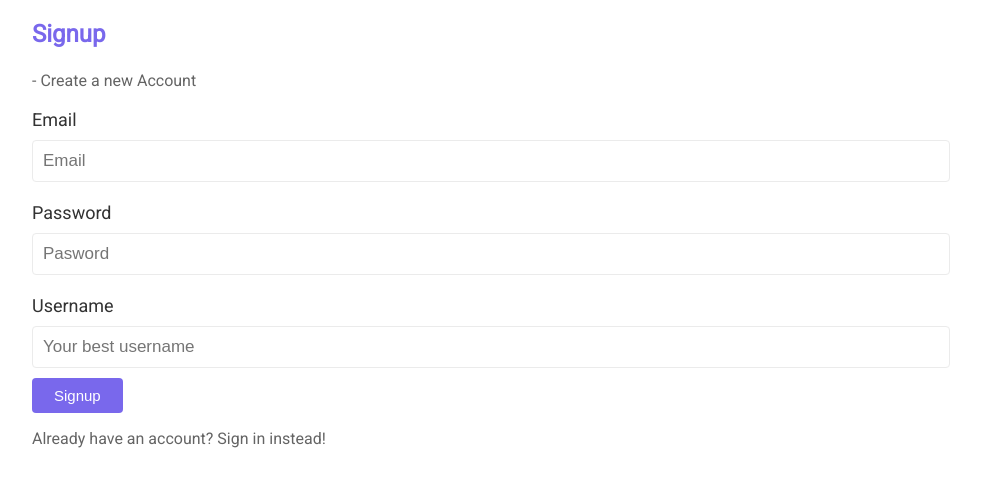
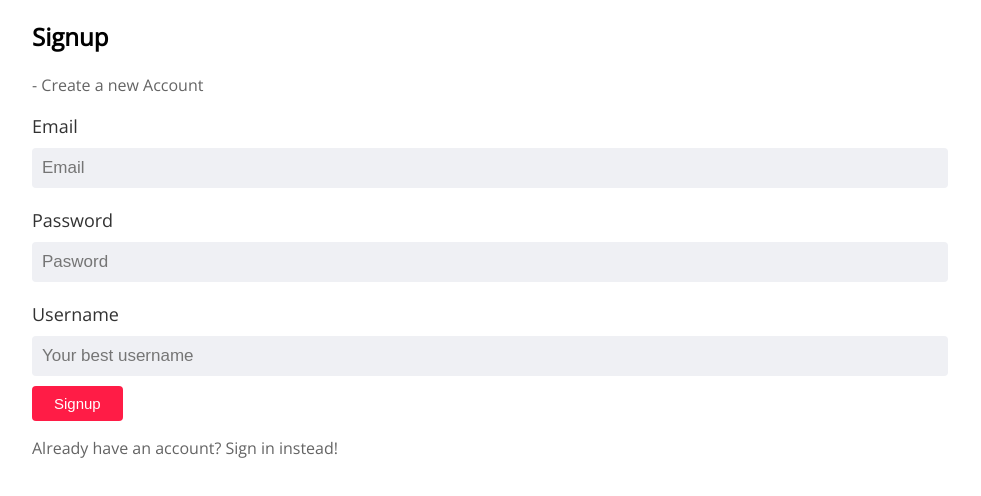
Before and after one commit to itsrojasleon/react-node-blog, a React (Create React App) app in the folder blog-client/: page /1 in a window 1280 px wide. Shown: the top 496 px of the page, without its empty margins (160-1141 px from the left). Built offline with nearby package versions, Linux system fonts and the light colour scheme.

Commit message:
Improving changes

```diff
--- a/blog-client/src/components/BlogDetail.js
+++ b/blog-client/src/components/BlogDetail.js
@@ -41,13 +41,20 @@ const BlogDetail = ({ title, content, _id, onDelete }) => {
                   <FiX onClick={() => setShowPortal(false)} />
                 </FixContainer>
                 <Wrapper>
-                  <ModalButton>
-                    <FiEdit2 onClick={() => onDelete(_id)} />
-                    <span style={{ marginLeft: '3px' }}>Edit Blog</span>
+                  <ModalButton black>
+                    <Link
+                      to={`/edit/${stringToUrl(title)}`}
+                      state={{ id: _id }}
+                    >
+                      <FiEdit2 style={{ color: 'white' }} />
+                      <span style={{ marginLeft: '3px', color: 'white' }}>
+                        Edit Blog
+                      </span>
+                    </Link>
                   </ModalButton>
-                  <ModalButton>
-                    <FiTrash2 onClick={() => onDelete(_id)} />
-                    <span style={{ marginLeft: '3px' }}>Delete blog</span>
+                  <ModalButton onClick={() => onDelete(_id)}>
+                    <FiTrash2 />
+                    <span style={{ marginLeft: '3px' }}>Delete Blog</span>
                   </ModalButton>
                 </Wrapper>
               </ModalContent>
--- a/blog-client/src/components/Header.js
+++ b/blog-client/src/components/Header.js
@@ -13,7 +13,7 @@ const Header = () => {
       getProps={({ isCurrent }) => {
         return {
           style: {
-            color: isCurrent ? 'rgb(121,104,236)' : 'rgb(50, 50, 50)'
+            color: isCurrent ? 'rgb(255,28,70)' : 'rgb(50, 50, 50)'
           }
         };
       }}
--- a/blog-client/src/index.css
+++ b/blog-client/src/index.css
@@ -1,8 +1,8 @@
-@import url('https://fonts.googleapis.com/css?family=Roboto&display=swap');
+@import url('https://fonts.googleapis.com/css?family=Open+Sans&display=swap');
 
 body {
   margin: 0;
-  font-family: 'Roboto', sans-serif;
+  font-family: 'Open Sans', sans-serif;
   -webkit-font-smoothing: antialiased;
   -moz-osx-font-smoothing: grayscale;
 }
--- a/blog-client/src/screens/CreateScreen.js
+++ b/blog-client/src/screens/CreateScreen.js
@@ -7,7 +7,7 @@ const CreateScreen = () => {
 
   return (
     <div>
-      <h3>Create Blogs</h3>
+      <h3>Create your amazing blog.</h3>
       <BlogForm onSubmit={createBlog} text="Create Blog" />
     </div>
   );
--- a/blog-client/src/screens/IndexScreen.js
+++ b/blog-client/src/screens/IndexScreen.js
@@ -18,6 +18,7 @@ const IndexScreen = () => {
           <Text>You don't have any blog yet</Text>
         </div>
       )}
+      {state.length > 0 && <h2>My blogs.</h2>}
       {state.map(blog => (
         <Suspense key={blog._id} fallback={<Spinner />}>
           <BlogDetail {...blog} onDelete={deleteBlog} />
--- a/blog-client/src/styles/index.js
+++ b/blog-client/src/styles/index.js
@@ -39,14 +39,23 @@ export const Box = styled.div`
   display: flex;
   justify-content: space-between;
   align-items: center;
+  transition: 0.2s;
+  &:hover {
+    box-shadow: 0 10px 20px 2px #e8e8e8;
+  }
 `;
 export const Content = styled.p`
   color: rgb(60, 60, 60);
 `;
 
 export const Title = styled.h2`
-  color: rgb(121, 104, 236);
+  color: black;
   margin: ${props => (props.margin ? 0 : null)};
+  transition: 0.2s;
+  &:hover {
+    cursor: pointer;
+    opacity: 0.6;
+  }
 `;
 export const Text = styled.p`
   color: rgb(100, 100, 100);
@@ -65,12 +74,12 @@ export const IconContainer = styled.span`
   color: rgb(130, 130, 130);
   font-weight: lighter;
   &:hover {
-    color: #e53935;
+    color: rgb(255, 28, 70);
     cursor: pointer;
   }
 `;
 export const Edit = styled.span`
-  background-color: rgb(121, 104, 236);
+  background-color: rgb(255, 28, 70);
   color: white;
   border-radius: 4px;
   padding: 10px 20px;
@@ -98,19 +107,22 @@ export const Input = styled.input`
   padding: 10px;
   border-radius: 4px;
   font-size: 17px;
-  border: 1px solid rgb(235, 235, 235);
+  border: none;
   margin-bottom: 10px;
   color: rgb(80, 80, 80);
+  background-color: rgb(239, 240, 244);
   &:focus {
     outline: 0;
   }
 `;
 export const TextArea = styled.textarea`
   width: 100%;
-  border: 1px solid rgb(235, 235, 235);
+  border: none;
   font-size: 17px;
+  border-radius: 4px;
   margin-bottom: 10px;
   color: rgb(80, 80, 80);
+  background-color: rgb(239, 240, 244);
   &:focus {
     outline: 0;
   }
@@ -122,7 +134,7 @@ export const Buttons = styled.div`
 `;
 export const Button = styled.button`
   background-color: ${props =>
-    props.black ? 'rgb(95,101,114)' : 'rgb(121, 104, 236)'};
+    props.black ? 'rgb(95,101,114)' : 'rgb(255, 28, 70)'};
   color: white;
   padding: 9px 22px;
   border: none;
@@ -182,7 +194,7 @@ export const ModalContent = styled.div`
   border-radius: 5px;
   padding: 10px;
   background-color: white;
-  width: 60%;
+  width: 50%;
   height: 40%;
   @media (max-width: 769px) {
     width: 85%;
@@ -204,7 +216,8 @@ export const ModalButton = styled.button`
   padding: 10px 20px;
   font-size: 18px;
   border: none;
-  background-color: red;
+  background-color: ${props =>
+    props.black ? 'rgb(95,101,114)' : 'rgb(255, 28, 70)'};
   color: white;
   margin-bottom: 15px;
   &:hover {
```
